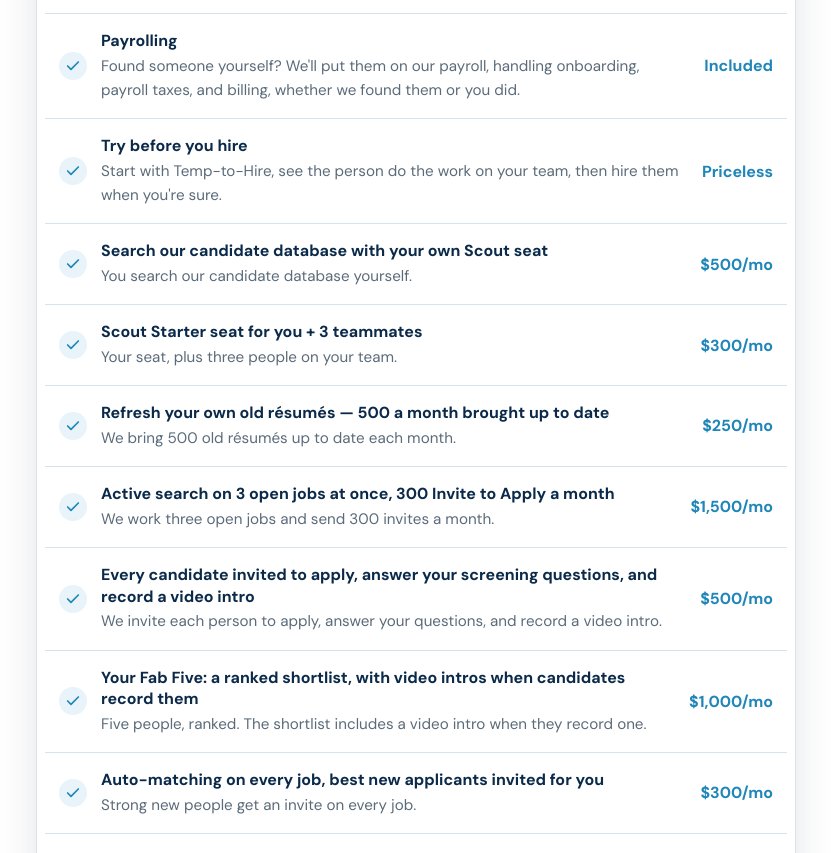
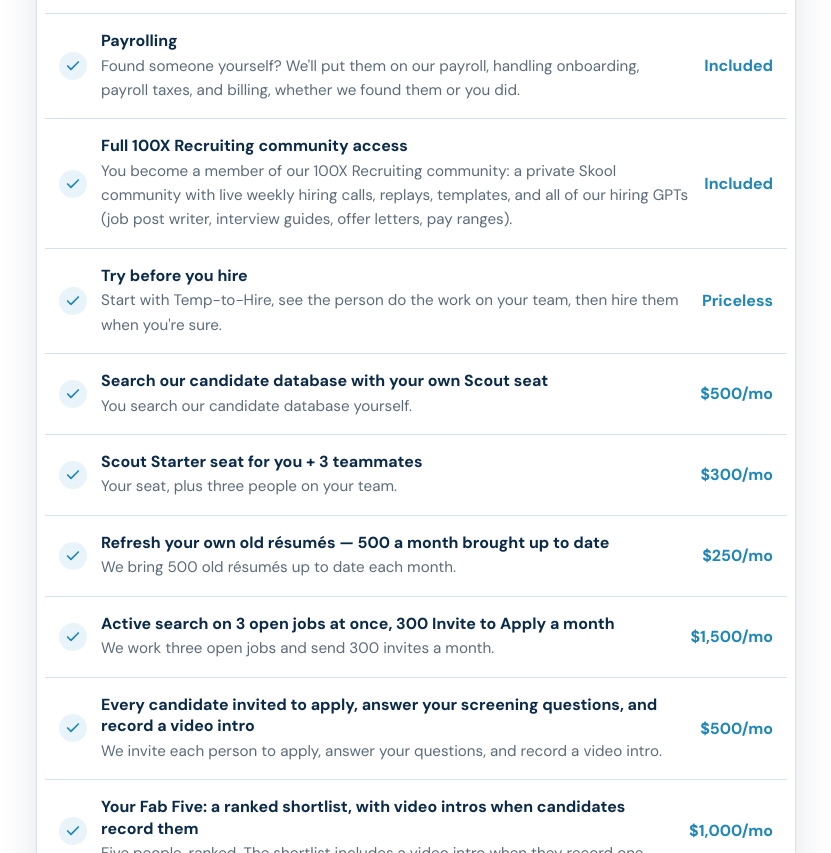
Before and after one commit to gusatlanta/staff-financial-group, a plain HTML site: page preferred-search.html in a window 1280 px wide. Shown: the part 2279-3132 px from the top of the page, without its empty margins (224-1055 px from the left). Drawn offline with Linux system fonts and the light colour scheme.

Commit message:
Add full 100X Recruiting community access to the value stack. (#8)
Place it just before Try before you hire and mark it Included, with no change to the priced total.

Co-authored-by: Cursor Agent <cursoragent@cursor.com>
Co-authored-by: gusatlanta <gusatlanta@users.noreply.github.com>

```diff
--- a/preferred-search.html
+++ b/preferred-search.html
@@ -983,6 +983,7 @@
       Auto Invite to Apply ................ 500
       We handle the back office ........... 400
       Payrolling .......................... Included
+      Full 100X Recruiting community access  Included
       Try before you hire ................. Priceless
       Duplicate unpriced rows removed: Try before you buy, payroll, background checks.
       Those are covered in We save you time. They were not in the dollar total.
@@ -1046,6 +1047,14 @@
             <span>
               <span class="stack-name">Payrolling</span>
               <span class="stack-note">Found someone yourself? We'll put them on our payroll, handling onboarding, payroll taxes, and billing, whether we found them or you did.</span>
+            </span>
+            <span class="stack-value">Included</span>
+          </div>
+          <div class="stack-row">
+            <span class="stack-check" aria-hidden="true"><svg viewBox="0 0 24 24" fill="none" stroke="currentColor" stroke-width="2.5" stroke-linecap="round" stroke-linejoin="round"><path d="M20 6 9 17l-5-5"/></svg></span>
+            <span>
+              <span class="stack-name">Full 100X Recruiting community access</span>
+              <span class="stack-note">You become a member of our 100X Recruiting community: a private Skool community with live weekly hiring calls, replays, templates, and all of our hiring GPTs (job post writer, interview guides, offer letters, pay ranges).</span>
             </span>
             <span class="stack-value">Included</span>
           </div>
```
